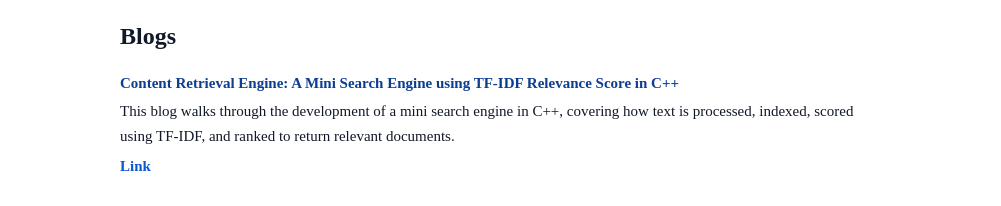
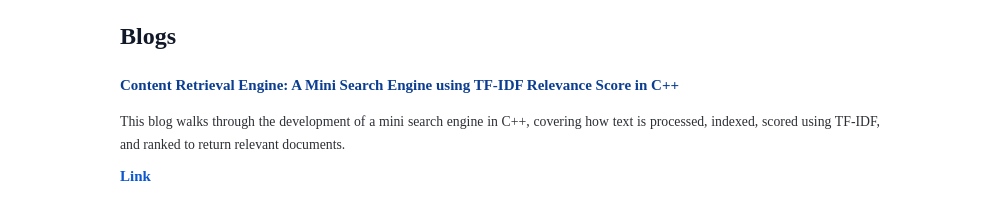
Before and after one commit to praniil/praniil.github.io, a plain HTML site: page index.html in a window 1280 px wide. Shown: the part 379-585 px from the top of the page, without its empty margins (140-1141 px from the left). Drawn offline with Linux system fonts and the light colour scheme.

Commit message:
update for blogs section (same css style as other sections)

```diff
--- a/index.html
+++ b/index.html
@@ -53,11 +53,11 @@
         <h2>Blogs</h2>
         <div class="project-list">
           <div class="project-item">
-            <span>Content Retrieval Engine: A Mini Search Engine using TF-IDF Relevance Score in C++</span>
-            <div>
-                This blog walks through the development of a mini search engine in C++, covering how text is processed, indexed, scored using TF-IDF, and ranked to return relevant documents.
+            <div class="project-item-header">
+              <span class="project-title">Content Retrieval Engine: A Mini Search Engine using TF-IDF Relevance Score in C++</span>
             </div>
-            <a href="https://medium.com/@praniil/content-retrieval-engine-a-mini-search-engine-created-using-tf-idf-relevance-score-in-c-d8dc07ecd5d5" target="_blank" rel="noopener" aria-label="Medium article">Link</a>
+            <p>This blog walks through the development of a mini search engine in C++, covering how text is processed, indexed, scored using TF-IDF, and ranked to return relevant documents.</p>
+            <a href="https://medium.com/@praniil/content-retrieval-engine-a-mini-search-engine-created-using-tf-idf-relevance-score-in-c-d8dc07ecd5d5" target="_blank" rel="noopener" aria-label="Medium article" class="blog-link">Link</a>
           </div>
         </div>
       </section>
--- a/style.css
+++ b/style.css
@@ -334,6 +334,13 @@
   text-decoration: none;
 }
 
+.blog-link {
+  color: #0b57d0;
+  text-decoration: none;
+  font-weight: 700;
+  margin-top: 2px;
+}
+
 .github-link {
   display: inline-flex;
   align-items: center;
```
